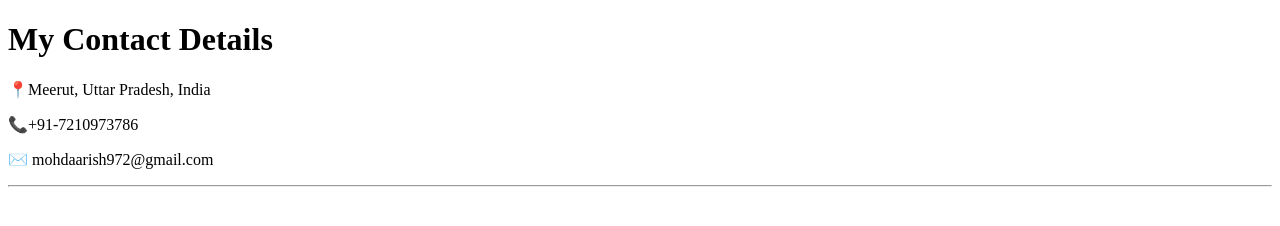
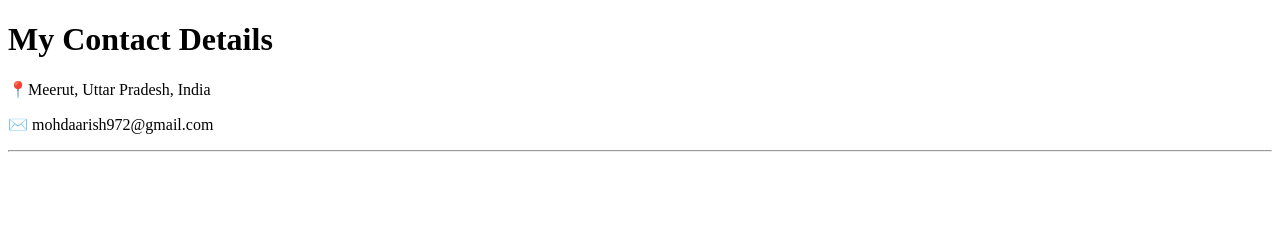
Before and after one commit to mohdaarish972/My-Resume, a plain HTML site: page contact.html in a window 1280 px wide. Drawn offline with Linux system fonts and the light colour scheme.

Commit message:
contact.html

```diff
--- a/contact.html
+++ b/contact.html
@@ -8,7 +8,6 @@
 <body>
     <h1>My Contact Details</h1>
     <p>📍Meerut, Uttar Pradesh, India</p>
-    <p>📞+91-7210973786</p>
     <p>✉️ mohdaarish972@gmail.com</p>
     <hr>
 
```
